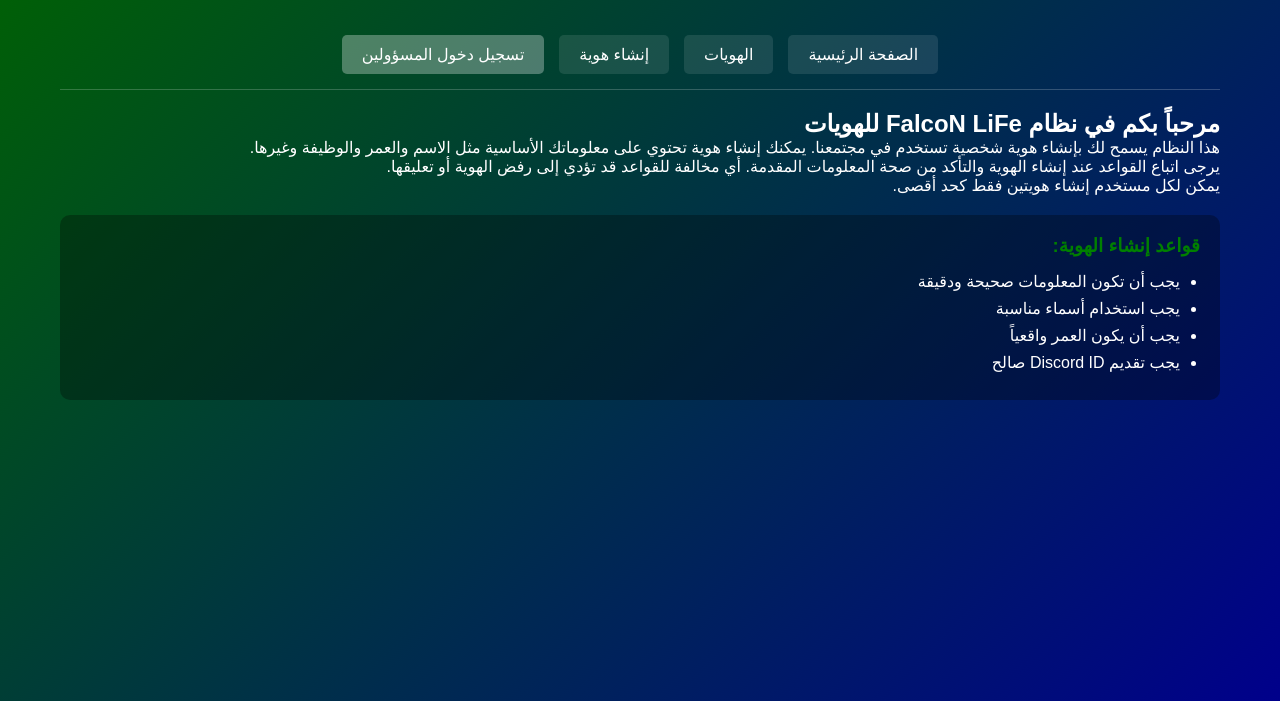
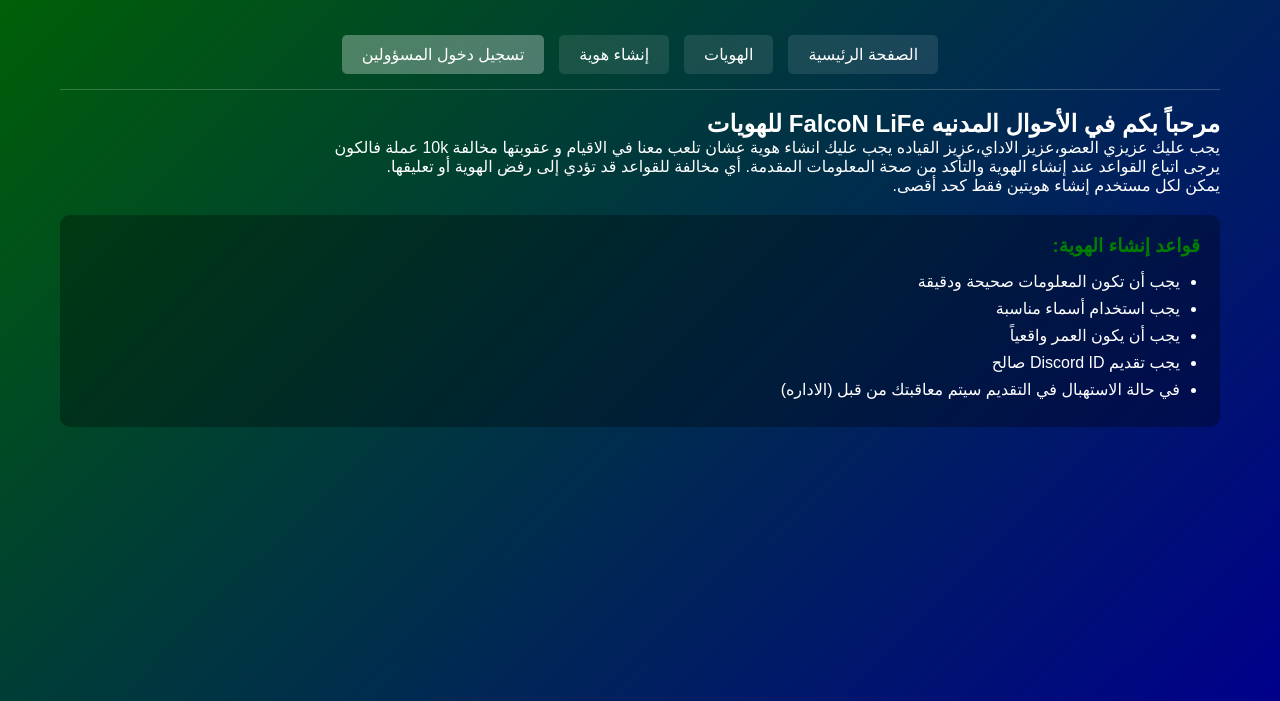
Before and after one commit to f-l7/FalcoN-LiFe, a plain HTML site: page index.html in a window 1280 px wide. Shown: the part 99-800 px from the top of the page. Drawn offline with Linux system fonts and the light colour scheme.

Commit message:
Update index.html

```diff
--- a/index.html
+++ b/index.html
@@ -20,8 +20,8 @@
         </nav>
 
         <section id="home">
-            <h2>مرحباً بكم في نظام FalcoN LiFe للهويات</h2>
-            <p>هذا النظام يسمح لك بإنشاء هوية شخصية تستخدم في مجتمعنا. يمكنك إنشاء هوية تحتوي على معلوماتك الأساسية مثل الاسم والعمر والوظيفة وغيرها.</p>
+            <h2>مرحباً بكم في الأحوال المدنيه FalcoN LiFe للهويات</h2>
+            <p>يجب عليك عزيزي العضو،عزيز الاداي،عزيز القياده يجب عليك انشاء هوية عشان تلعب معنا في الاقيام و عقوبتها مخالفة 10k عملة فالكون</p>
             <p>يرجى اتباع القواعد عند إنشاء الهوية والتأكد من صحة المعلومات المقدمة. أي مخالفة للقواعد قد تؤدي إلى رفض الهوية أو تعليقها.</p>
             <p>يمكن لكل مستخدم إنشاء هويتين فقط كحد أقصى.</p>
             <div class="rules">
@@ -31,6 +31,7 @@
                     <li>يجب استخدام أسماء مناسبة</li>
                     <li>يجب أن يكون العمر واقعياً</li>
                     <li>يجب تقديم Discord ID صالح</li>
+                    <li>في حالة الاستهبال في التقديم سيتم معاقبتك من قبل (الاداره)</li>
                 </ul>
             </div>
         </section>
```
